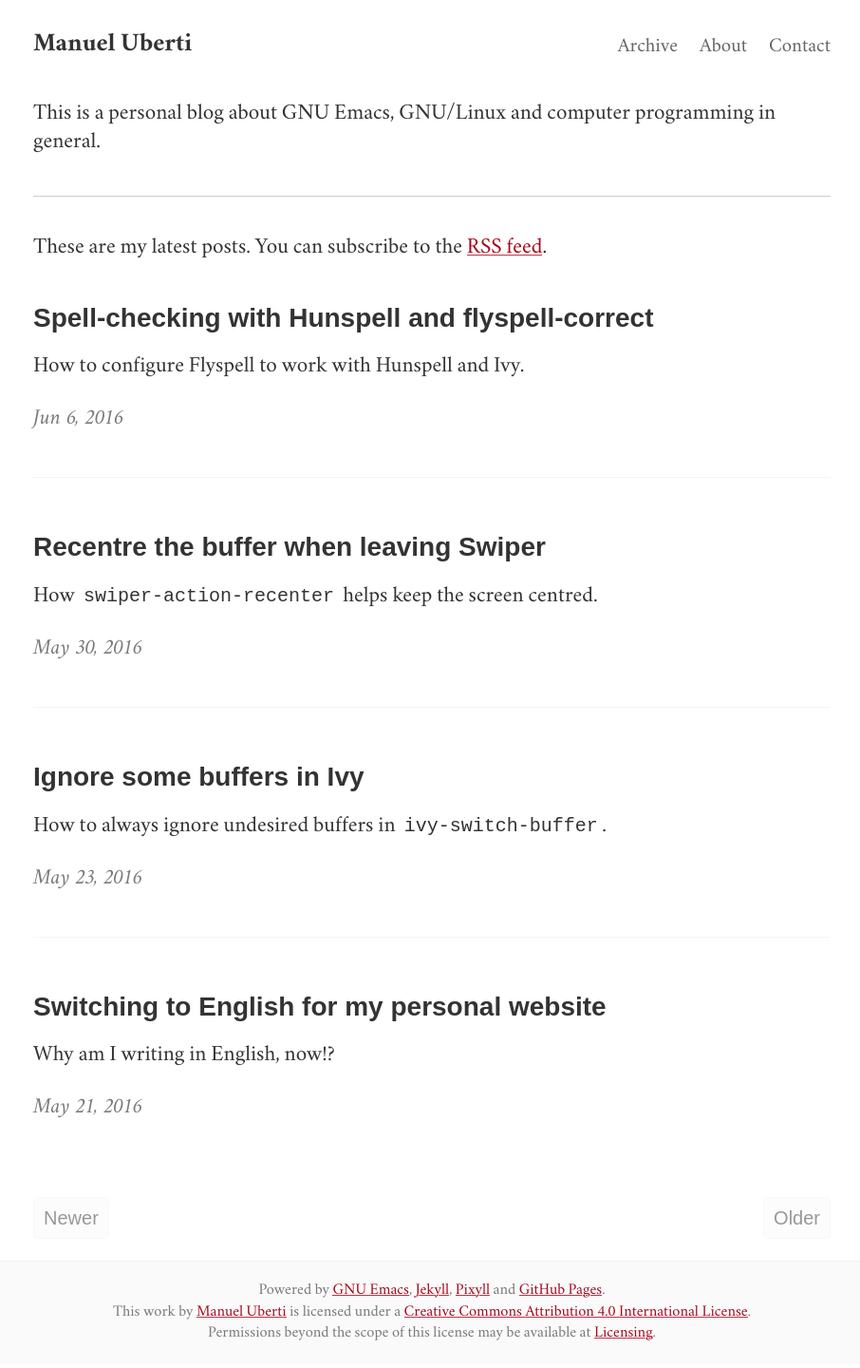
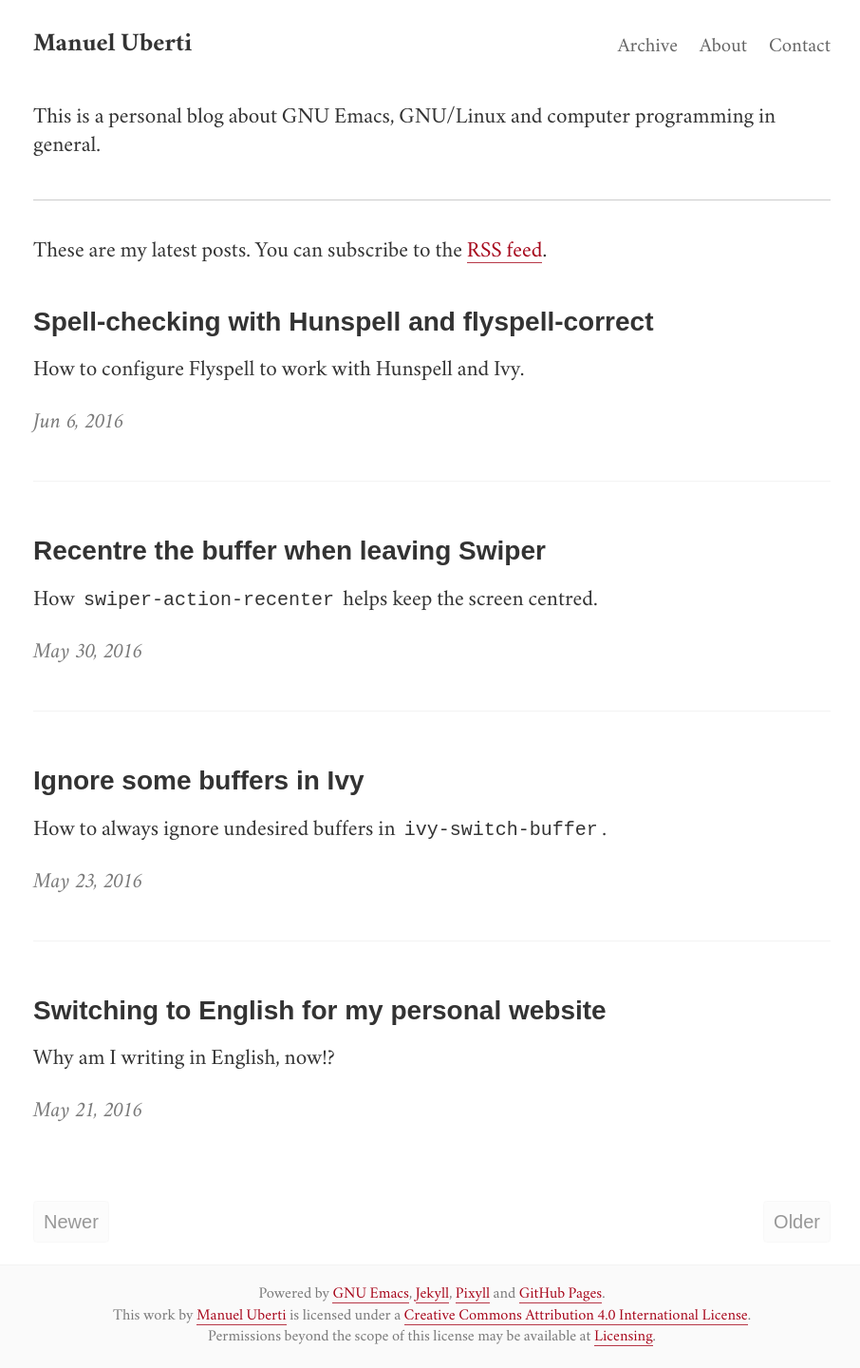
Before and after one commit to manuel-uberti/manuel-uberti.github.io, a Jekyll site: the page built from index.html, in a window 1280 px wide. Shown: the whole page at 95% size, without its empty margins (185-1091 px from the left). Built offline with Jekyll 4.4.1, drawn with Linux system fonts in a browser that asks for light colours; some web fonts are replaced; the list of posts is cut into pages by our own code.

Commit message:
A bit of space for underlined links

```diff
--- a/_sass/_links.scss
+++ b/_sass/_links.scss
@@ -7,6 +7,7 @@
     rgba(0,0,0,0) 17%
   );
   text-shadow: white 1px 0px 0px, white -1px 0px 0px;
+  padding-bottom: 4px;
 }
 
 a:hover,
```
Lines whose indentation alone changed are shown as unchanged.
